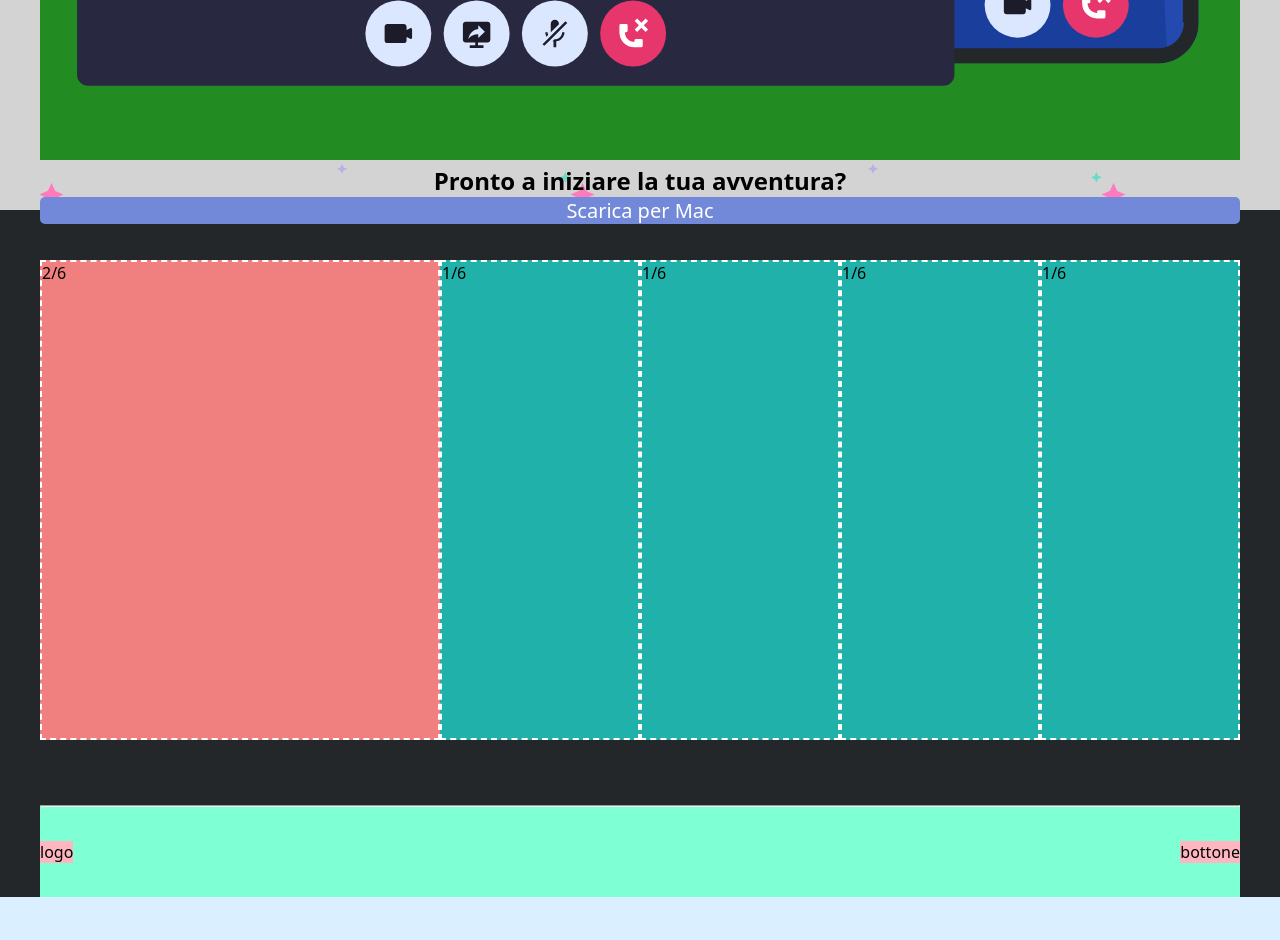
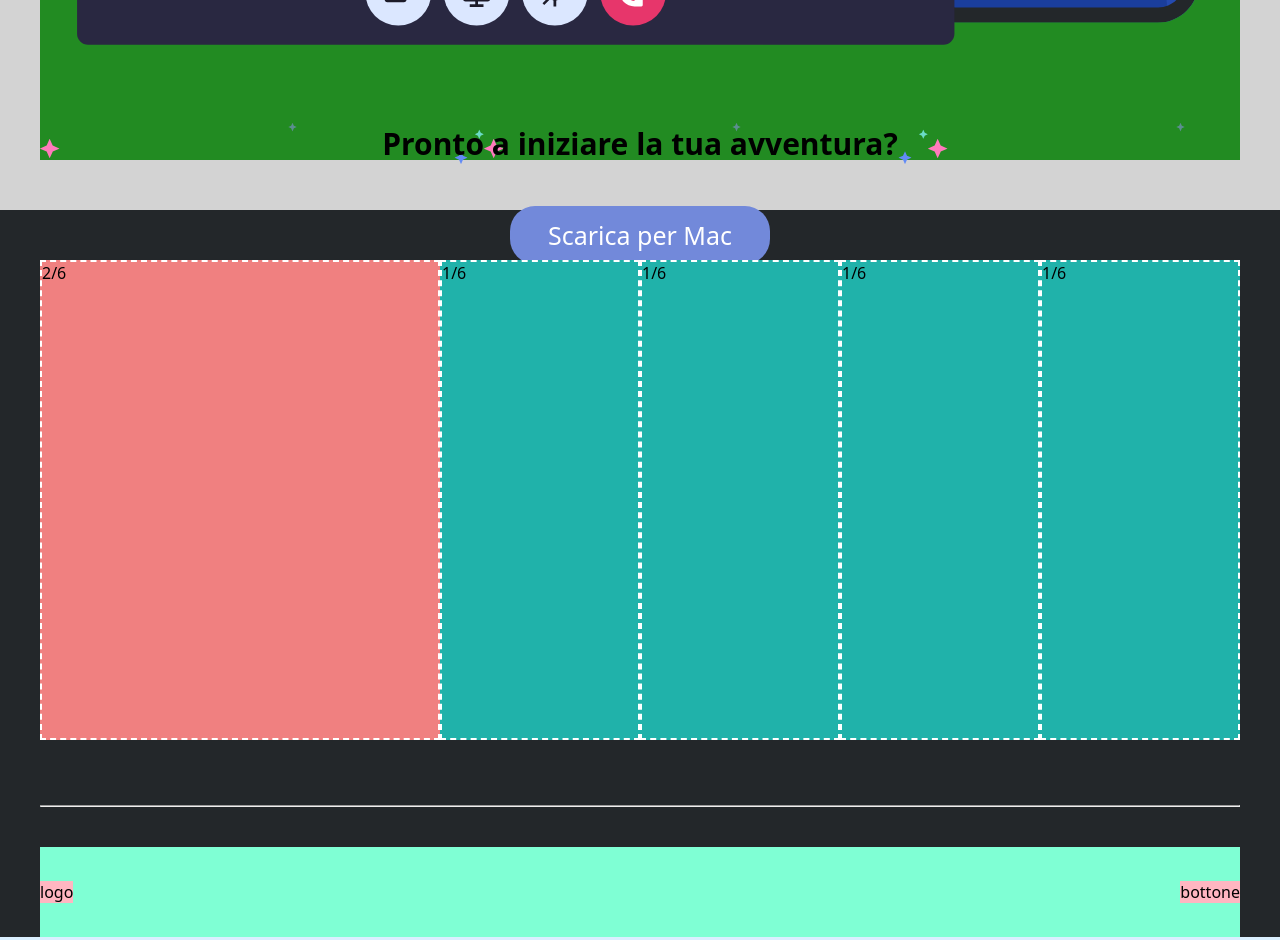
Before and after one commit to Lucaponz91/htmlcss-discord, a plain HTML site: page index.html in a window 1280 px wide. Shown: the part 3120-4060 px from the top of the page. Drawn offline with Linux system fonts and the light colour scheme.

Commit message:
inizio footer

```diff
--- a/css/app.css
+++ b/css/app.css
@@ -168,14 +168,19 @@ footer {
 
 h2 {
     background-image: url(../img/stars.svg);
+    background-size: contain;
+    font-size: 30px;
 
 }
 #macdownload {
     background-color: #7289DA;
     color: white;
-    border-radius: 5px;
+    border-radius: 25px;
     border: none;
-    font-size: 20px;
+    margin-top: 42px;
+    padding: 12px;
+    font-size: 25px;
+    margin-inline: 470px;
 }
 
 .section-footer {
@@ -192,6 +197,7 @@ h2 {
 hr {
     max-width: 1200px;
     margin: auto;
+    margin-bottom: 40px;
 }
 .col1 {
     background-color: #F08080;
```
